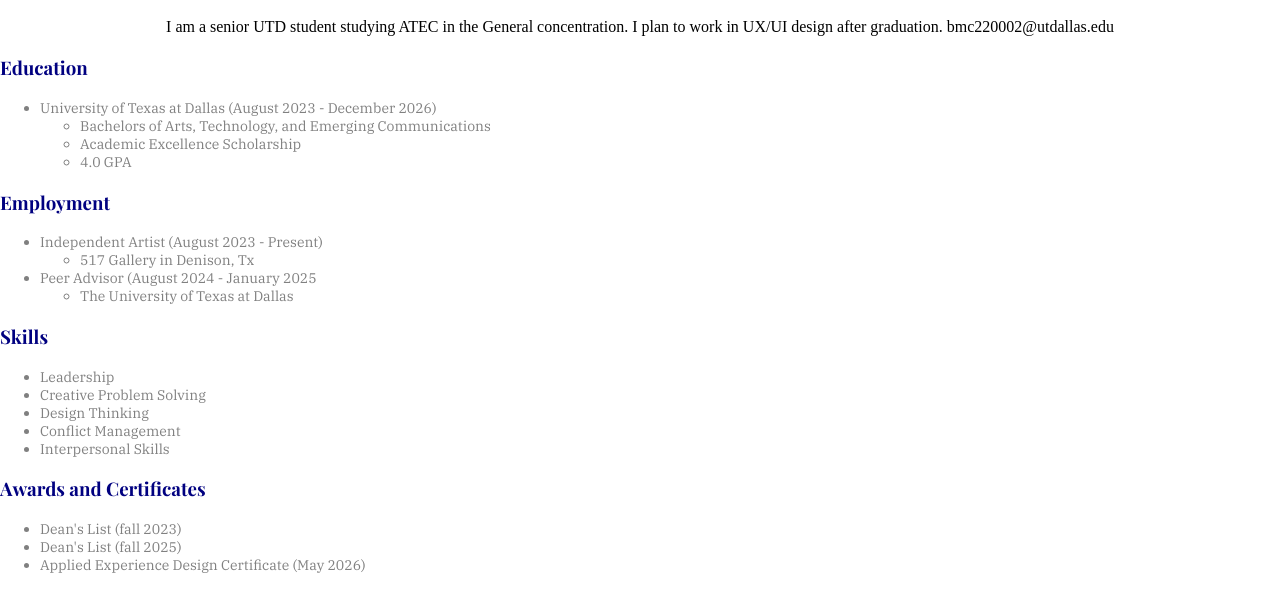
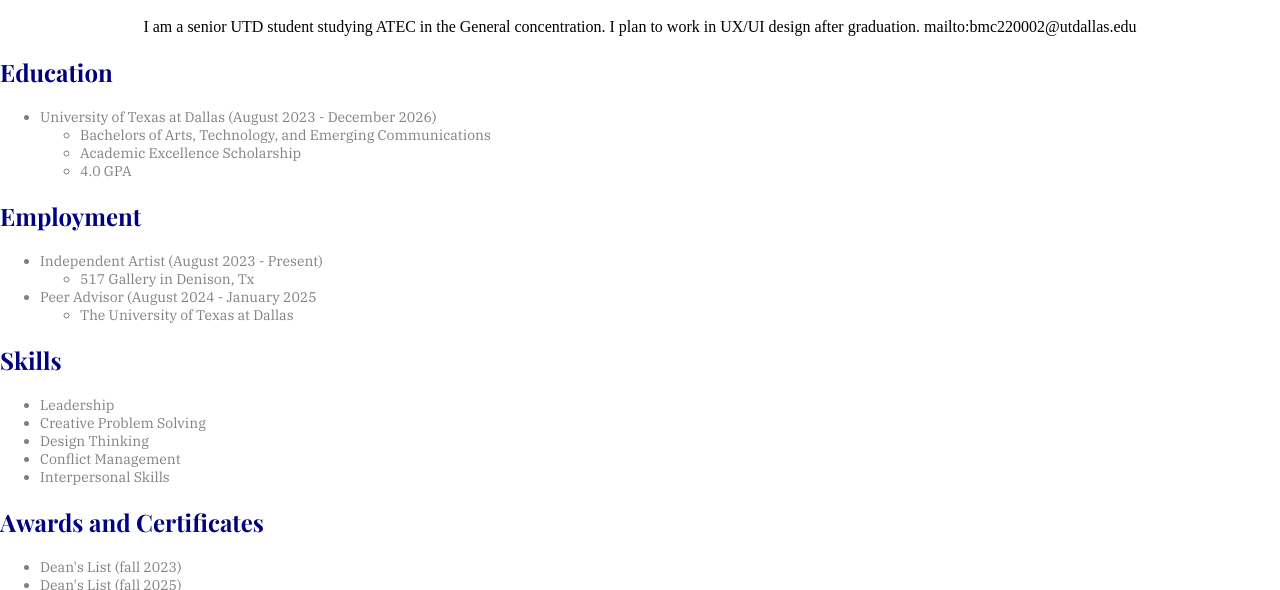
Before and after one commit to brinleycrawley-del/Midterm, a plain HTML site: page index.html in a window 1280 px wide. Shown: the part 196-786 px from the top of the page. Drawn offline with nearby package versions, Linux system fonts and the light colour scheme; a web font is replaced by a local one.

Commit message:
Change headings from h3 to h2 in index.html

```diff
--- a/index.html
+++ b/index.html
@@ -14,7 +14,7 @@
         margin: 0;
     }
 
-    h1, h3 {
+    h1, h2 {
         font-family: 'Playfair Display', Serif;
         color: navy;
         font-weight bold;
@@ -54,10 +54,10 @@
     <h1>Brinley Crawley</h1>
 
     <p>
-        I am a senior UTD student studying ATEC in the General concentration. I plan to work in UX/UI design after graduation. <a <href="mailto:bmc220002@utdallas.edu">bmc220002@utdallas.edu</a>
+        I am a senior UTD student studying ATEC in the General concentration. I plan to work in UX/UI design after graduation. <a <href="bmc220002@utdallas.edu">mailto:bmc220002@utdallas.edu</a>
     </p>
 
-    <h3>Education</h3>
+    <h2>Education</h2>
     <ul>
         <li>University of Texas at Dallas (August 2023 - December 2026)</li>
         <ul>
@@ -68,7 +68,7 @@
     </ul>
 
 
-    <h3>Employment</h3>
+    <h2>Employment</h2>
     <ul>
         <li>Independent Artist (August 2023 - Present)</li>
         <ul>
@@ -80,7 +80,7 @@
         </ul>
     </ul>
 
-    <h3>Skills</h3>
+    <h2>Skills</h2>
         <ul>
             <li>Leadership</li>
             <li>Creative Problem Solving</li>
@@ -89,14 +89,14 @@
             <li>Interpersonal Skills</li>
         </ul>
 
-    <h3>Awards and Certificates</h3>
+    <h2>Awards and Certificates</h2>
         <ul>
             <li>Dean's List (fall 2023)</li>
             <li>Dean's List (fall 2025)</li>
             <li>Applied Experience Design Certificate (May 2026)</li>
         </ul>
 
-    <h3>Extracurriculars</h6>
+    <h2>Extracurriculars</h2>
         <ul>
             <li>UTD Baptist Student Ministry</li>
             <ul>
```
